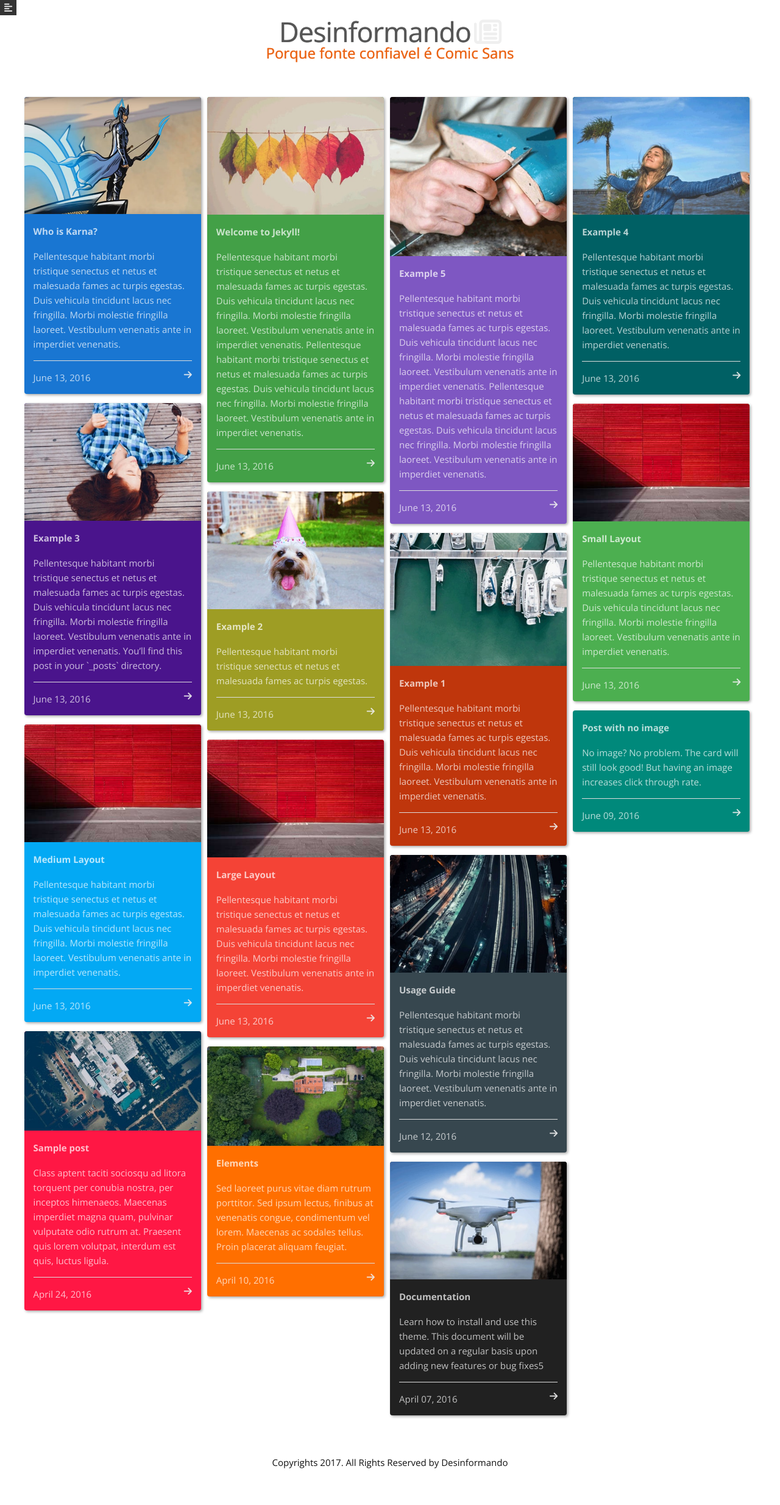
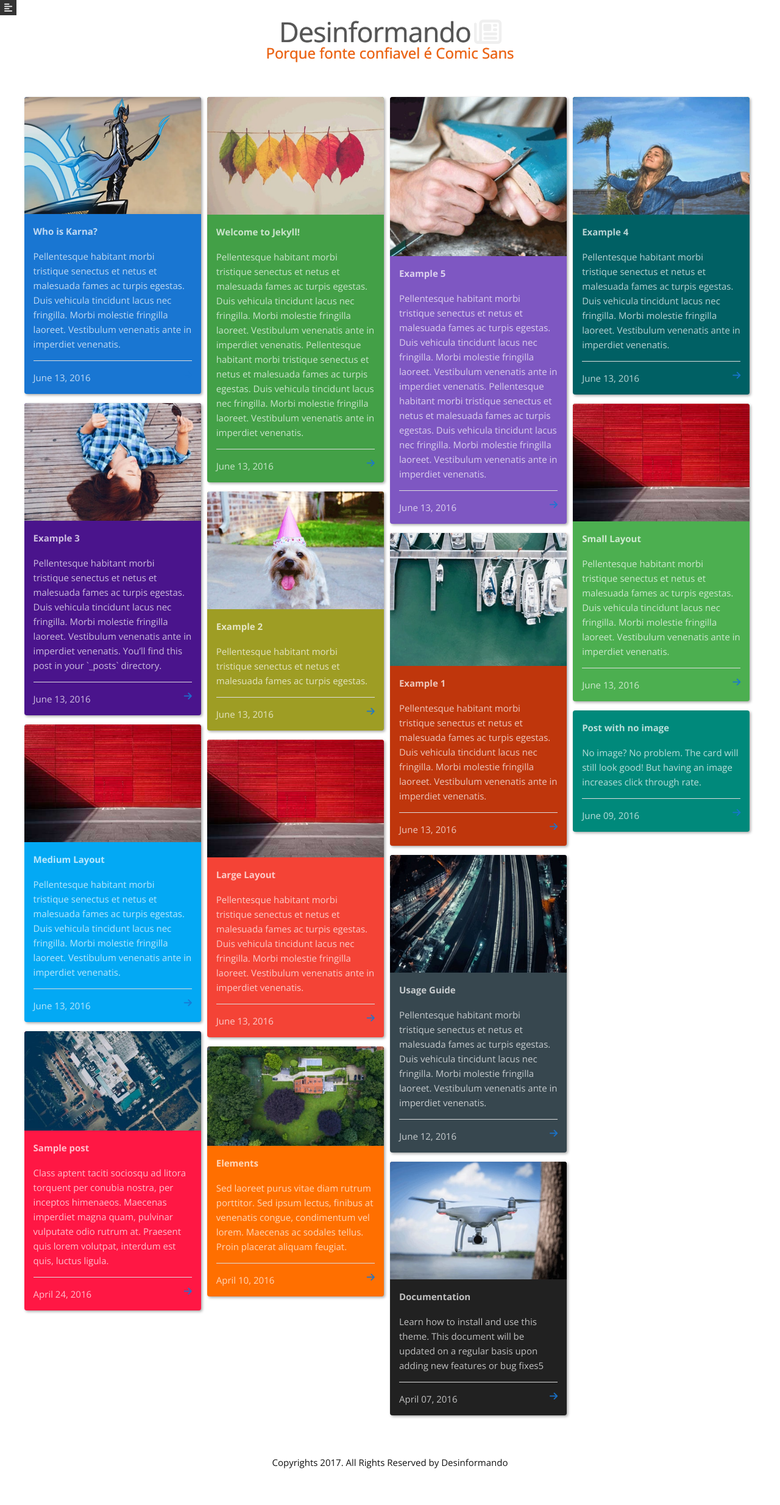
Before and after one commit to desinformando/desinformando.github.io, a Jekyll site: the page built from index.html, in a window 1280 px wide. Shown: the whole page at 61% size. Built offline with Jekyll 4.4.1, drawn with Linux system fonts in a browser that asks for light colours; nearby versions of some CDN libraries.

Commit message:
primaria

```diff
--- a/_sass/_style.scss
+++ b/_sass/_style.scss
@@ -55,9 +55,6 @@
 }
   */
 
-.blueone {
-    color: #1976D2;
-}
 
 
 #grid[data-columns]::before {
@@ -144,7 +141,7 @@
      .action .fa{
          float: right;
          opacity: 0.9;
-         color: #eee;
+         color: #1976D2;
          &:hover{
              opacity: 0.8;
          }
```
